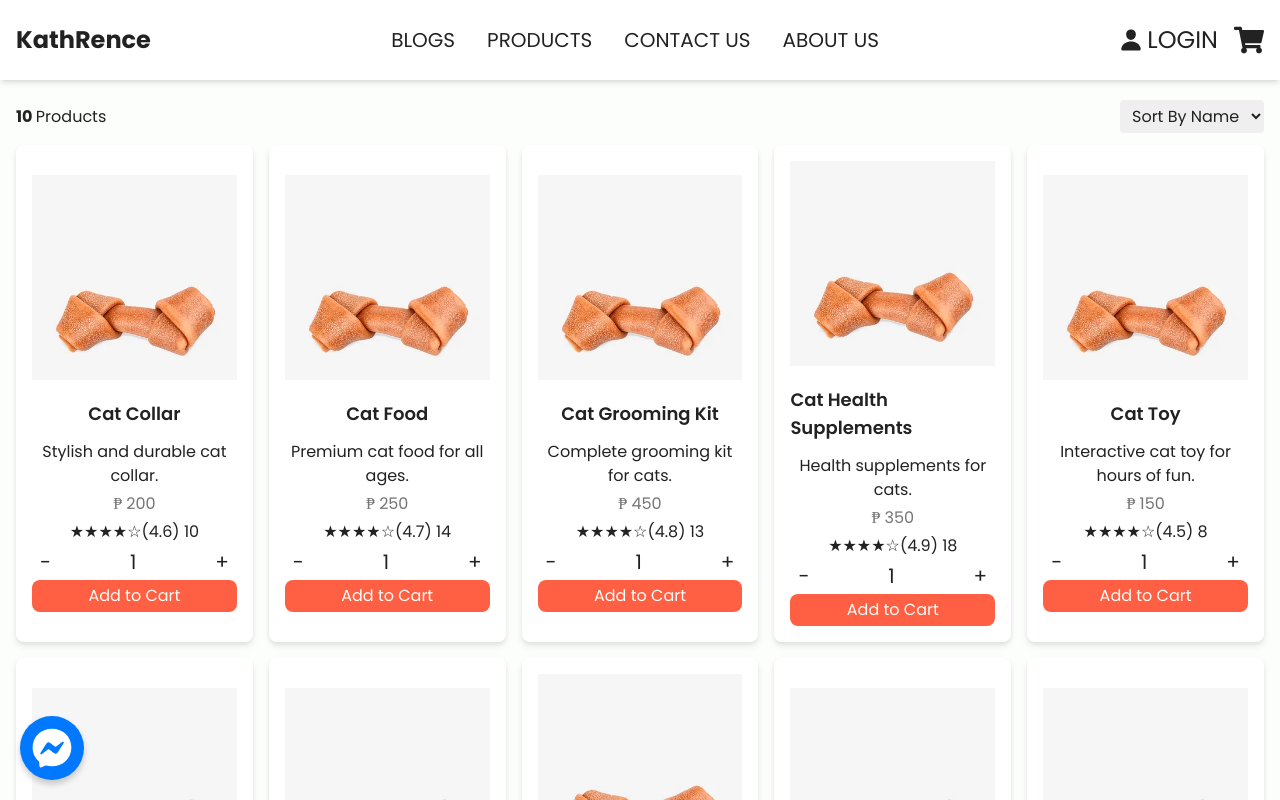
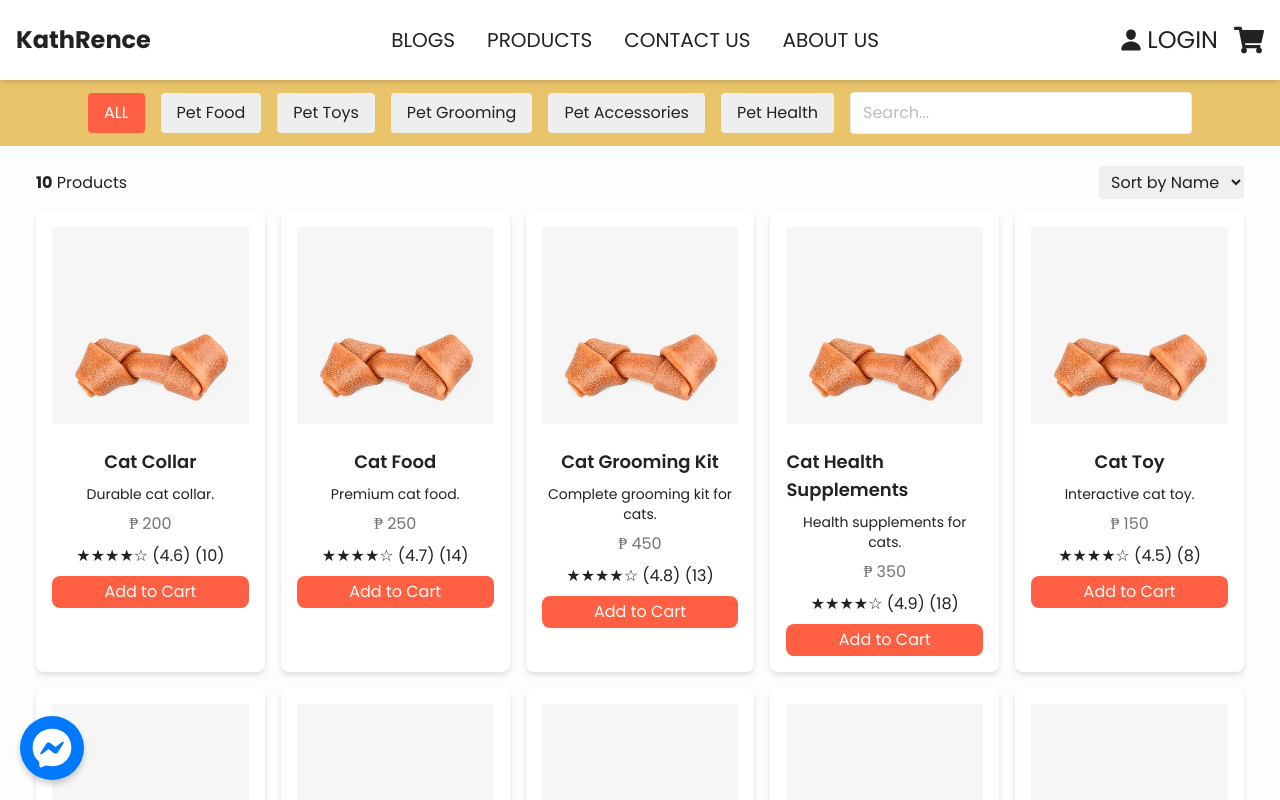
Before and after one commit to itsmecedy/kathrence, a React (Vite) app: page /products in a window 1280 px wide. Shown: the top 800 px of the page. Built offline with nearby package versions, Linux system fonts and the light colour scheme.

Commit message:
add categories in products, add product card in homepage, and makes a button that navigate to filtered products according to the card name/category ex.Dog, Cats, All, etc.

```diff
--- a/src/App.jsx
+++ b/src/App.jsx
@@ -1,9 +1,8 @@
-import { lazy, Suspense } from "react";
+import { lazy, Suspense, useState } from "react";
 import { Routes, Route } from "react-router-dom";
 import Navigation from "./components/features/Navigation";
 import MessengerButton from "./components/features/MessengerButton";
 
-// Lazy loading pages
 const Home = lazy(() => import("./pages/Home"));
 const About = lazy(() => import("./pages/About"));
 const Contact = lazy(() => import("./pages/Contact"));
@@ -11,14 +10,16 @@ const Blogs = lazy(() => import("./pages/Blogs"));
 const Products = lazy(() => import("./pages/Products"));
 
 export default function App() {
+  const [selectedCategory, setSelectedCategory] = useState("ALL");
+
   return (
     <>
-      <Navigation />
+      <Navigation setSelectedCategory={setSelectedCategory} />
       <Suspense fallback={<div>Loading...</div>}>
         <Routes>
-          <Route path="/" element={<Home />} />
+          <Route path="/" element={<Home setSelectedCategory={setSelectedCategory} />} />
           <Route path="/blogs" element={<Blogs />} />
-          <Route path="/products" element={<Products />} />
+          <Route path="/products" element={<Products selectedCategory={selectedCategory} />} />
           <Route path="/contact" element={<Contact />} />
           <Route path="/about" element={<About />} />
         </Routes>
--- /dev/null
+++ b/src/Hooks/useFilteredProducts.js
@@ -0,0 +1,19 @@
+import { useMemo } from "react";
+
+const useFilteredProducts = (products, category, searchTerm, sortBy) => {
+  return useMemo(() => {
+    const filteredProducts = products.filter((product) => {
+      const matchesCategory = category === "ALL" || product.category === category;
+      const matchesSearch = product.name.toLowerCase().includes(searchTerm.toLowerCase());
+      return matchesCategory && matchesSearch;
+    });
+
+    return filteredProducts.sort((a, b) => {
+      if (sortBy === "name") return a.name.localeCompare(b.name);
+      if (sortBy === "price") return a.price - b.price;
+      return 0;
+    });
+  }, [products, category, searchTerm, sortBy]);
+};
+
+export default useFilteredProducts;
--- a/src/components/ui/CategoryCard.jsx
+++ b/src/components/ui/CategoryCard.jsx
@@ -1,19 +1,44 @@
+import React from "react";
 import { useNavigate } from "react-router-dom";
+import asd from "../../assets/asd.png";
 
-const CategoryCard = ({ category, image }) => {
+export default function HomeCategories() {
   const navigate = useNavigate();
 
-  const handleClick = () => {
-    navigate(`/products/${category.toLowerCase()}`);
-  };
+  const categories = [
+    { name: "ALL", image: asd },
+    { name: "Pet Food", image: asd },
+    { name: "Pet Toys", image: asd },
+    { name: "Pet Grooming", image: asd },
+    { name: "Pet Accessories", image: asd },
+    { name: "Pet Health", image: asd },
+  ];
 
   return (
-    <div className="category-card">
-      <img src={image} alt={category} />
-      <h3>{category}</h3>
-      <button onClick={handleClick}>Shop {category}</button>
+    <div className="grid grid-cols-1 md:grid-cols-2 gap-4 p-5">
+      {categories.map((category, index) => (
+        <div
+          key={index}
+          className="bg-white rounded-lg shadow-md p-4 flex flex-col items-center gap-3 hover:scale-105 transition-transform"
+        >
+          <img
+            src={category.image}
+            alt={category.name}
+            className="w-full h-40 object-cover rounded"
+          />
+          <h2 className="text-lg font-semibold">{category.name}</h2>
+          <button
+            className="bg-tomato text-white px-4 py-2 rounded-lg hover:bg-hoverTomato"
+            onClick={() =>
+              navigate(
+                `/products?category=${encodeURIComponent(category.name)}`
+              )
+            }
+          >
+            Shop
+          </button>
+        </div>
+      ))}
     </div>
   );
-};
-
-export default CategoryCard;
+}
--- /dev/null
+++ b/src/data/products.js
@@ -0,0 +1,18 @@
+import petFood from "../assets/toy.webp";
+import petToy from "../assets/toy.webp";
+import petGrooming from "../assets/toy.webp";
+import petAccessory from "../assets/toy.webp";
+import petHealth from "../assets/toy.webp";
+
+export const products = [
+  { id: 1, name: "Dog Food", price: 300, image: petFood, description: "High-quality dog food.", category: "Pet Food", rating: 4.7, reviews: 12 },
+  { id: 2, name: "Cat Toy", price: 150, image: petToy, description: "Interactive cat toy.", category: "Pet Toys", rating: 4.5, reviews: 8 },
+  { id: 3, name: "Dog Grooming Kit", price: 500, image: petGrooming, description: "Complete grooming kit.", category: "Pet Grooming", rating: 4.8, reviews: 15 },
+  { id: 4, name: "Cat Collar", price: 200, image: petAccessory, description: "Durable cat collar.", category: "Pet Accessories", rating: 4.6, reviews: 10 },
+  { id: 5, name: "Dog Health Supplements", price: 400, image: petHealth, description: "Health supplements for dogs.", category: "Pet Health", rating: 4.9, reviews: 20 },
+  { id: 6, name: "Cat Food", price: 250, image: petFood, description: "Premium cat food.", category: "Pet Food", rating: 4.7, reviews: 14 },
+  { id: 7, name: "Dog Toy", price: 200, image: petToy, description: "Durable dog toy.", category: "Pet Toys", rating: 4.6, reviews: 11 },
+  { id: 8, name: "Cat Grooming Kit", price: 450, image: petGrooming, description: "Complete grooming kit for cats.", category: "Pet Grooming", rating: 4.8, reviews: 13 },
+  { id: 9, name: "Dog Leash", price: 300, image: petAccessory, description: "Strong dog leash.", category: "Pet Accessories", rating: 4.7, reviews: 12 },
+  { id: 10, name: "Cat Health Supplements", price: 350, image: petHealth, description: "Health supplements for cats.", category: "Pet Health", rating: 4.9, reviews: 18 },
+];
--- a/src/pages/Home.jsx
+++ b/src/pages/Home.jsx
@@ -1,5 +1,6 @@
 import React from "react";
 import { Carousel } from "@material-tailwind/react";
+import CategoryCard from "../components/ui/CategoryCard";
 
 // Define an array of image paths
 const bannerImages = [
@@ -29,6 +30,7 @@ export default function Home() {
           ))}
         </Carousel>
       </div>
+      <CategoryCard />
     </div>
   );
 }
--- a/src/pages/Products.jsx
+++ b/src/pages/Products.jsx
@@ -1,178 +1,76 @@
-import React, { useState } from "react";
-import petFood from "../assets/toy.webp";
-import petToy from "../assets/toy.webp";
-import petGrooming from "../assets/toy.webp";
-import petAccessory from "../assets/toy.webp";
-import petHealth from "../assets/toy.webp";
+import React, { useState, useEffect } from "react";
+import { useLocation } from "react-router-dom"; // ✅ Import useLocation
+import { products } from "../data/products";
 
 export default function Products() {
+  const location = useLocation(); // ✅ Get the URL
+  const queryParams = new URLSearchParams(location.search);
+  const categoryFromURL = queryParams.get("category"); // ✅ Read 'category' from URL
+
   const [searchTerm, setSearchTerm] = useState("");
-  const [category, setCategory] = useState("ALL");
+  const [category, setCategory] = useState(categoryFromURL || "ALL"); // ✅ Use URL category
   const [sortBy, setSortBy] = useState("name");
 
-  const products = [
-    {
-      id: 1,
-      name: "Dog Food",
-      price: 300,
-      image: petFood,
-      description: "High-quality dog food for all breeds.",
-      category: "Pet Food",
-      rating: 4.7,
-      reviews: 12,
-    },
-    {
-      id: 2,
-      name: "Cat Toy",
-      price: 150,
-      image: petToy,
-      description: "Interactive cat toy for hours of fun.",
-      category: "Pet Toys",
-      rating: 4.5,
-      reviews: 8,
-    },
-    {
-      id: 3,
-      name: "Dog Grooming Kit",
-      price: 500,
-      image: petGrooming,
-      description: "Complete grooming kit for dogs.",
-      category: "Pet Grooming",
-      rating: 4.8,
-      reviews: 15,
-    },
-    {
-      id: 4,
-      name: "Cat Collar",
-      price: 200,
-      image: petAccessory,
-      description: "Stylish and durable cat collar.",
-      category: "Pet Accessories",
-      rating: 4.6,
-      reviews: 10,
-    },
-    {
-      id: 5,
-      name: "Dog Health Supplements",
-      price: 400,
-      image: petHealth,
-      description: "Health supplements for dogs.",
-      category: "Pet Health",
-      rating: 4.9,
-      reviews: 20,
-    },
-    {
-      id: 6,
-      name: "Cat Food",
-      price: 250,
-      image: petFood,
-      description: "Premium cat food for all ages.",
-      category: "Pet Food",
-      rating: 4.7,
-      reviews: 14,
-    },
-    {
-      id: 7,
-      name: "Dog Toy",
-      price: 200,
-      image: petToy,
-      description: "Durable dog toy for active play.",
-      category: "Pet Toys",
-      rating: 4.6,
-      reviews: 11,
-    },
-    {
-      id: 8,
-      name: "Cat Grooming Kit",
-      price: 450,
-      image: petGrooming,
-      description: "Complete grooming kit for cats.",
-      category: "Pet Grooming",
-      rating: 4.8,
-      reviews: 13,
-    },
-    {
-      id: 9,
-      name: "Dog Leash",
-      price: 300,
-      image: petAccessory,
-      description: "Strong and comfortable dog leash.",
-      category: "Pet Accessories",
-      rating: 4.7,
-      reviews: 12,
-    },
-    {
-      id: 10,
-      name: "Cat Health Supplements",
-      price: 350,
-      image: petHealth,
-      description: "Health supplements for cats.",
-      category: "Pet Health",
-      rating: 4.9,
-      reviews: 18,
-    },
-  ];
+  useEffect(() => {
+    if (categoryFromURL) {
+      setCategory(categoryFromURL);
+    }
+  }, [categoryFromURL]);
 
-  const filteredProducts = products.filter((product) => {
-    const matchesCategory = category === "ALL" || product.category === category;
-    const matchesSearch = product.name
-      .toLowerCase()
-      .includes(searchTerm.toLowerCase());
-    return matchesCategory && matchesSearch;
-  });
 
-  const sortedProducts = filteredProducts.sort((a, b) => {
-    if (sortBy === "name") {
-      return a.name.localeCompare(b.name);
-    } else if (sortBy === "price") {
-      return a.price - b.price;
-    }
-    return 0;
-  });
+
+  const filteredProducts = products.filter(
+    (product) =>
+      (category === "ALL" || product.category === category) &&
+      product.name.toLowerCase().includes(searchTerm.toLowerCase())
+  );
+
+  const sortedProducts = [...filteredProducts].sort((a, b) =>
+    sortBy === "name" ? a.name.localeCompare(b.name) : a.price - b.price
+  );
 
   return (
-    <div className=" mt-20">
-      {/* products filter navigation */}
-      {/* <div className="hidden bg-saffron lg:flex justify-center items-center px-5 py-3 gap-10">
-        <div className="flex justify-center items-center gap-10">
-          <Link to="/" onClick={() => setCategory("ALL")}>
-            ALL
-          </Link>
-          <Link to="/" onClick={() => setCategory("Pet Food")}>
-            PET FOOD
-          </Link>
-          <Link to="/" onClick={() => setCategory("Pet Toys")}>
-            PET TOYS
-          </Link>
-          <Link to="/" onClick={() => setCategory("Pet Grooming")}>
-            PET GROOMING
-          </Link>
-          <Link to="/" onClick={() => setCategory("Pet Accessories")}>
-            PET ACCESSORIES
-          </Link>
-          <Link to="/" onClick={() => setCategory("Pet Health")}>
-            PET HEALTH
-          </Link>
-        </div>
+    <div className="mt-20">
+      {/* Category Filter Navigation */}
+      <div className="bg-saffron flex flex-wrap justify-center items-center px-5 py-3 gap-4">
+        {[
+          "ALL",
+          "Pet Food",
+          "Pet Toys",
+          "Pet Grooming",
+          "Pet Accessories",
+          "Pet Health",
+        ].map((cat) => (
+          <button
+            key={cat}
+            onClick={() => setCategory(cat)}
+            className={`px-4 py-2 rounded ${
+              category === cat
+                ? "bg-tomato text-white"
+                : "bg-gray-200 hover:bg-gray-300"
+            }`}
+          >
+            {cat}
+          </button>
+        ))}
         <input
           type="text"
           placeholder="Search..."
-          className="outline-none capitalize px-2 py-1 rounded"
+          className="outline-none px-3 py-2 rounded border"
           value={searchTerm}
           onChange={(e) => setSearchTerm(e.target.value)}
         />
-      </div> */}
-      {/* filter end */}
+      </div>
+
+      {/* Product List */}
       <div className="wrapper">
-        <div className="h-screen bg-slate-50 w-full pt-5 ">
-          <div className="flex justify-between items-center mb-3">
+        <div className="h-screen bg-slate-50 w-full pt-5">
+          <div className="flex justify-between items-center mb-3 px-5">
             <div>
-              <b>{sortedProducts.length} </b>
-              <span>Products</span>
+              <b>{sortedProducts.length}</b> Products
             </div>
-            {/* make a filter button by categories and sort button by name price etc... */}
             <select
-              className="outline-none capitalize px-2 py-1 rounded"
+              className="outline-none px-2 py-1 rounded"
               value={sortBy}
               onChange={(e) => setSortBy(e.target.value)}
             >
@@ -180,39 +78,31 @@ export default function Products() {
               <option value="price">Sort by Price</option>
             </select>
           </div>
-          {/* product section */}
-          <div className="grid grid-cols-1 md:grid-cols-2 lg:grid-cols-4 xl:grid-cols-5 gap-4">
-            {/* product start */}
+
+          {/* Products Grid */}
+          <div className="grid grid-cols-1 md:grid-cols-2 lg:grid-cols-4 xl:grid-cols-5 gap-4 px-5">
             {sortedProducts.map((product) => (
               <div
                 key={product.id}
-                className="bg-white rounded-lg drop-shadow-md p-4 flex flex-col justify-center items-center gap-1 hover:scale-105"
+                className="bg-white rounded-lg drop-shadow-md p-4 flex flex-col items-center gap-2 hover:scale-105 transition-transform"
               >
                 <img
                   src={product.image}
                   alt={product.name}
                   className="w-full h-auto object-cover mb-4"
                 />
-                <p className="text-lg font-semibold mb-2">{product.name}</p>
-                <p className="text-center">{product.description}</p>
+                <p className="text-lg font-semibold">{product.name}</p>
+                <p className="text-center text-sm">{product.description}</p>
                 <p className="text-gray-600">&#x20B1; {product.price}</p>
                 <p>
-                  ★★★★☆<span>({product.rating}) </span>
-                  <span>{product.reviews}</span>
+                  ★★★★☆ ({product.rating}) <span>({product.reviews})</span>
                 </p>
-                <div className="flex w-full px-2 text-xl">
-                  <button>-</button>
-                  <div className="flex flex-1 justify-center">1</div>
-                  <button>+</button>
-                </div>
                 <button className="w-full bg-tomato text-powder py-1 rounded-lg hover:bg-hoverTomato">
                   Add to Cart
                 </button>
               </div>
             ))}
           </div>
-          {/* end of product section */}
-          {/* on mobile view make a filter in left for supplies category */}
         </div>
       </div>
     </div>
```
